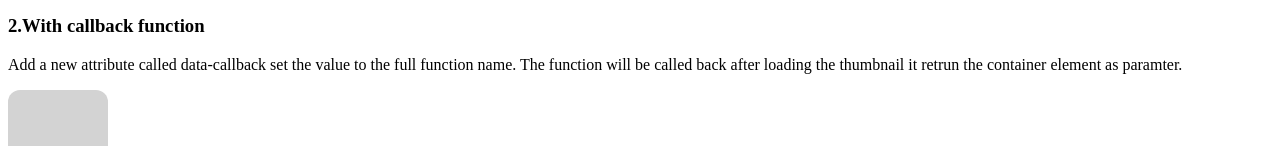
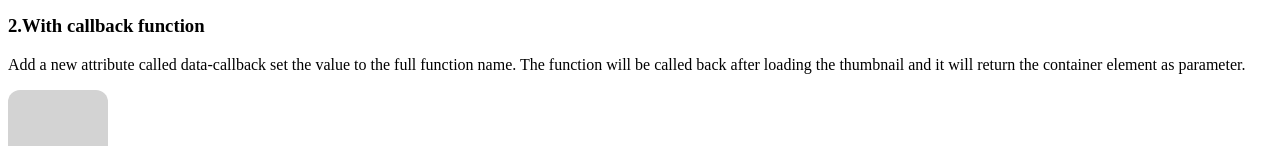
Before and after one commit to suleimana/unodropzone, a plain HTML site: page examples/index.html in a window 1280 px wide. Shown: the part 186-332 px from the top of the page. Drawn offline with nearby package versions, Linux system fonts and the light colour scheme.

Commit message:
Update index.html

```diff
--- a/examples/index.html
+++ b/examples/index.html
@@ -45,7 +45,7 @@
 
     <div>
         <h3>2.With callback function </h3>
-        <p>Add a new attribute called data-callback set the value to the full function name. The function will be called back after loading the thumbnail it retrun  the container element as paramter.</p>
+        <p>Add a new attribute called data-callback set the value to the full function name. The function will be called back after loading the thumbnail and it will return the container element as parameter.</p>
         <div class="file-upload" data-input-name="input2" data-unodz-callback="MyObject.foo">
         </div>
 
```
